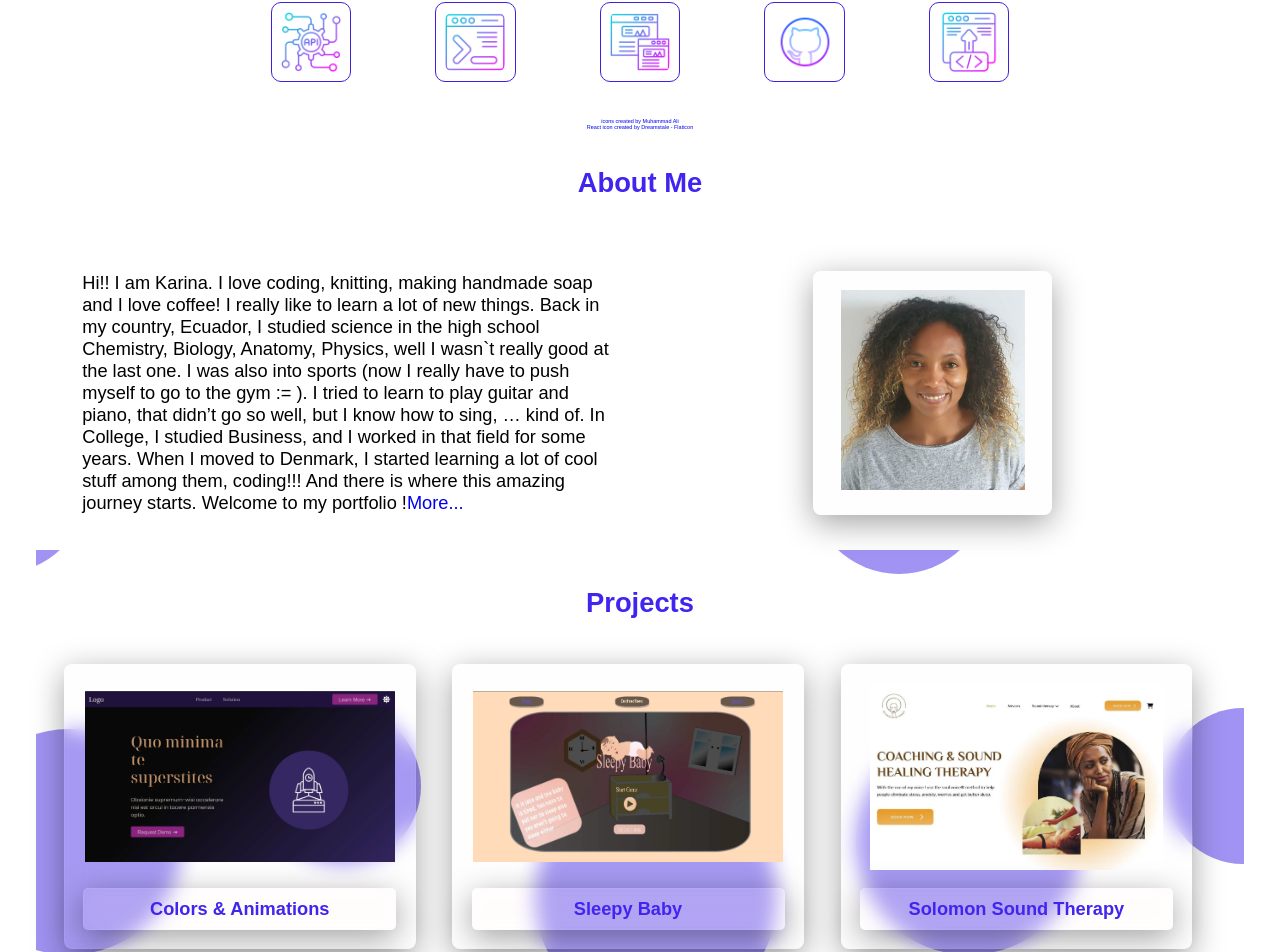
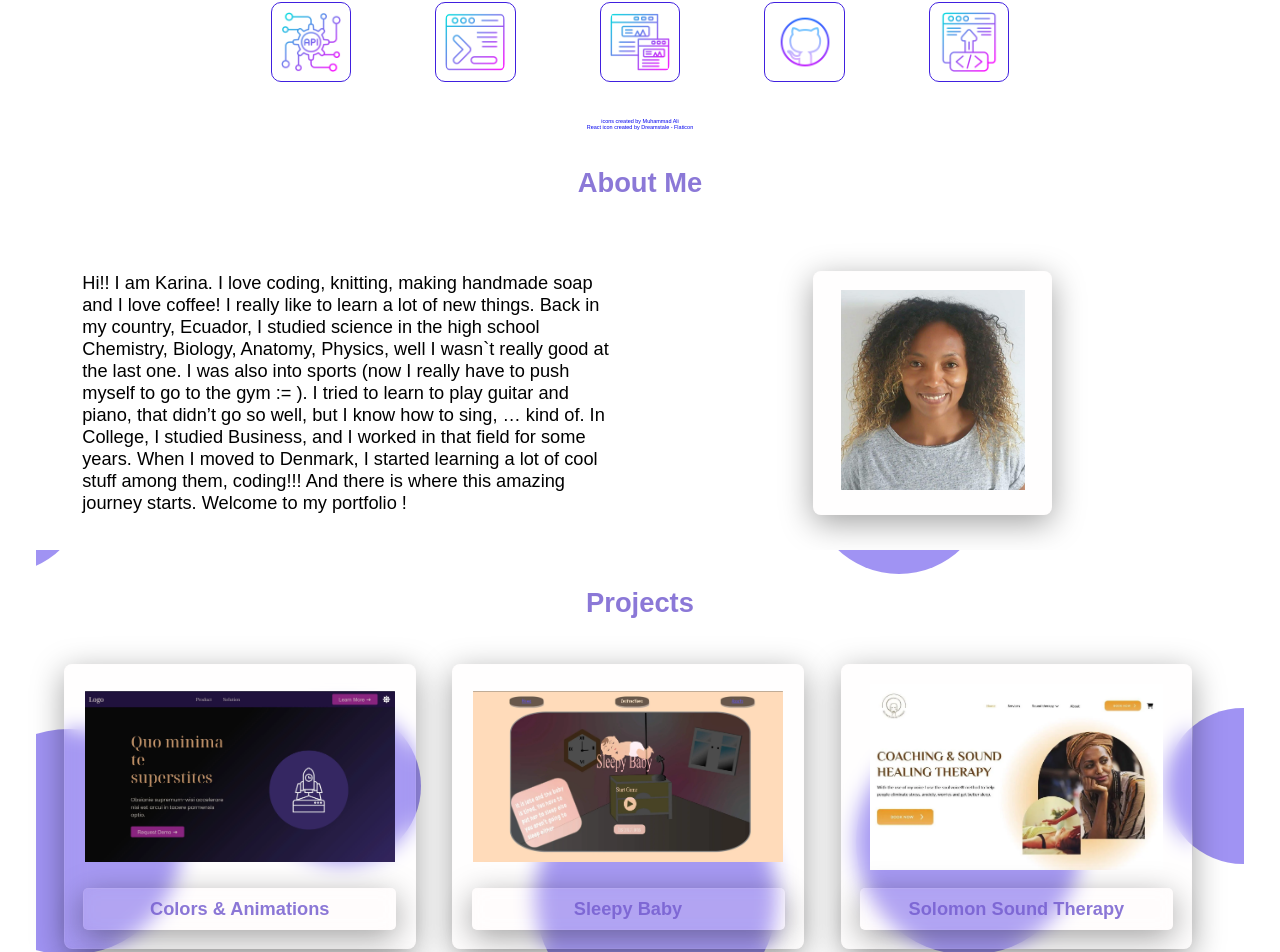
Before and after one commit to KarinaValens/karina, a Next.js app: page / in a window 1280 px wide. Shown: the part 968-1920 px from the top of the page. Built offline with nearby package versions, Linux system fonts and the light colour scheme.

Commit message:
projects animations

```diff
--- a/components/content/About.js
+++ b/components/content/About.js
@@ -30,9 +30,9 @@ export default function About() {
         Hi!! I am Karina. I love coding, knitting, making handmade soap and I love coffee! I really like to learn a lot of new things. Back in my country, Ecuador, I studied science in the high school Chemistry, Biology, Anatomy, Physics, well I
         wasn`t really good at the last one. I was also into sports (now I really have to push myself to go to the gym := ). I tried to learn to play guitar and piano, that didn’t go so well, but I know how to sing, … kind of. In College, I studied
         Business, and I worked in that field for some years. When I moved to Denmark, I started learning a lot of cool stuff among them, coding!!! And there is where this amazing journey starts. Welcome to my portfolio !
-        <a href="./docs/Karina_Valens_CV.pdf" download target="_blank">
+        {/*  <a href="./docs/Karina_Valens_CV.pdf" download target="_blank">
           More...
-        </a>
+        </a> */}
       </motion.p>
     </motion.article>
   );
--- a/components/content/Projects.js
+++ b/components/content/Projects.js
@@ -1,30 +1,65 @@
 import Image from "next/image";
 import Link from "next/link";
-import { useRouter } from "next/router";
-import React, { useContext } from "react";
-import { AppContext } from "../context/AppContext";
 import { projects } from "../../pages/api/projects";
+import { motion, useAnimation, useInView } from "framer-motion";
+import { useEffect, useMemo, useRef, useState } from "react";
 
 export default function Projects() {
+  const [container, setContainer] = useState();
+
+  useMemo(() => {
+    const containerValue = {
+      hidden: { opacity: 0, scale: 0 },
+      visible: {
+        opacity: 1,
+        scale: 1,
+        transition: {
+          delayChildren: 1,
+          staggerChildren: 0.2,
+        },
+      },
+    };
+    return setContainer(containerValue);
+  }, []);
+
+  const item = {
+    hidden: { y: 20, opacity: 0 },
+    visible: {
+      y: 0,
+      opacity: 1,
+    },
+  };
+
+  const projectArt = useRef(null);
+  const projectIsInView = useInView(projectArt, { threshold: 1 });
+  const projectAnim = useAnimation();
+
+  useEffect(() => {
+    console.log("element is", projectIsInView);
+    if (projectIsInView) {
+      projectAnim.start({ container });
+    }
+  }, [projectIsInView, projectAnim, container]);
+
   return (
     <>
-      <section className="projects">
+      <motion.article className="projects" ref={projectArt}>
         <h2 className="sub-title ">Projects</h2>
-        <div className="grid">
+        <motion.div className="grid" variants={projectAnim} initial="hidden" animate="visible">
           {projects.map((project) => {
             return (
-              <div key={project.id} className="center flex glass-effect">
+              <motion.div key={project.id} className="center flex glass-effect" variants={item}>
                 <div className="picture-container">
                   <Image src={project.projectimg} alt={project.name} fill sizes="(max-width: 700px) 100vw, 700px" />
                 </div>
                 <Link className="glass-effect link" href={`projects/${project.name}`}>
                   {project.title}
                 </Link>
-              </div>
+              </motion.div>
             );
           })}
-        </div>
-      </section>
+        </motion.div>
+      </motion.article>
     </>
   );
 }
--- a/styles/globals.css
+++ b/styles/globals.css
@@ -3,7 +3,7 @@
   --color-primary2: hsla(251, 98%, 47%, 0.74);
   --color-gradient-prim-black: linear-gradient(135deg, var(--color-neutral1) 25%, var(--color-primary2));
 
-  --color-secondary1: hsl(248, 86%, 54%);
+  --color-secondary1: rgba(116, 93, 207, 0.831);
   --color-secondary2: hsl(29, 88%, 68%);
 
   --color-bg-glass-effect: hsla(0, 38%, 95%, 0.07);
@@ -30,7 +30,7 @@
     --color-box-shadow: 0 8px 32px 0 rgba(0, 0, 0, 0.37);
     --bg-img: url(/media/images/circle_scatter_haikei_dark.svg) repeat top;
 
-    --color-secondary1: hsl(231deg 73% 77%);
+    --color-secondary1: rgb(196, 65, 236);
     --color-secondary2: hsl(29, 78%, 78%);
 
     --color-accent1: hsl(17, 72%, 55%);
@@ -135,6 +135,11 @@ img {
   box-shadow: var(--color-box-shadow);
   color: var(--color-secondary1);
   font-weight: bold;
+}
+.link:hover,
+.link:active {
+  background-color: var(--color-secondary1);
+  color: var(--color-primary2);
 }
 
 .sub-title {
@@ -340,6 +345,7 @@ header:hover {
 }
 .projects {
   background: var(--bg-img);
+  position: relative;
   padding: 1rem 0 3rem;
 }
 /* -------------------- // FOOTER// --------------------------- */
@@ -382,9 +388,9 @@ footer {
 }
 
 .link-site-container {
+  border: 1px solid var(--color-primary1);
   margin-top: 2rem;
   width: 20rem;
-  aspect-ratio: 1/1.1;
   margin: auto;
 }
 
```
